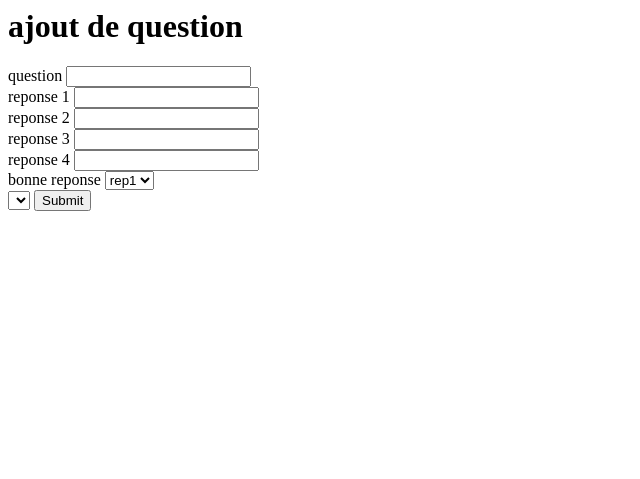
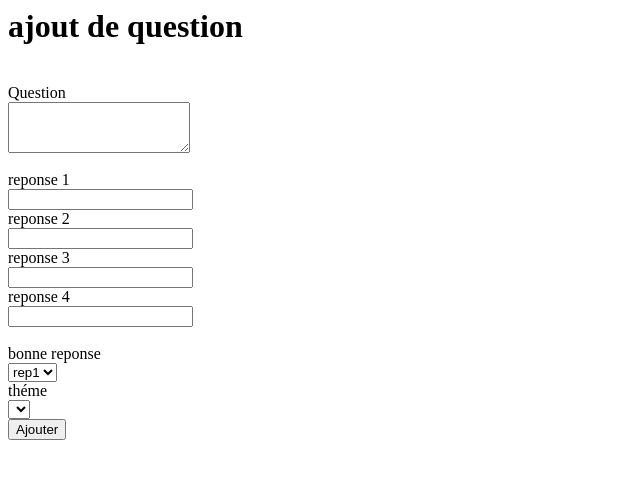
Before and after one commit to evangelion62/Quiz, a PHP site: page /view/question/addQuestion.php in a window 1280 px wide. Shown: the top 479 px of the page, without its empty margins (0-640 px from the left). Run offline with PHP 8.4, Linux system fonts and the light colour scheme; the template is opened without the code that fills it, so the values that code supplies are empty.

Commit message:
corrections vues

```diff
--- a/view/game/questcorrect.php
+++ b/view/game/questcorrect.php
@@ -8,7 +8,7 @@
 			if ($userrep == $goodrep){
 				echo '<h3><span class="glyphicon glyphicon-ok text-success" aria-hidden="true"></span> Question : '.$question->question().'</h3>';
 				echo '<p class="bg-success">';
-				echo 'Votre réponse : '.$question->$userrep();
+				echo 'Réponse correcte : '.$question->$userrep();
 				echo '</p>';
 			}else{
 				echo '<h3><span class="glyphicon glyphicon-remove text-danger" aria-hidden="true"></span> Question : '.$question->question().'</h3>';
--- a/view/question/addQuestion.php
+++ b/view/question/addQuestion.php
@@ -1,18 +1,47 @@
+<div class="jumbotron">
 	<h1>ajout de question</h1>
+	<br>
+	<form action="?controler=question&action=add" method="POST" class="form-horizontal">
+		<div class="form-group">
+			<label for="question" class="col-sm-2 control-label">Question</label>
+			<div class="col-sm-10">
+				<textarea class="form-control"  rows="3" id="question" name="question"></textarea>
+			</div>
+		</div>
+		<br>
+		<div class="form-group">
+			<label for="rep1" class="col-sm-2 control-label">reponse 1</label>
+			<div class="col-sm-10">
+				<input type="text" id="rep1" name="rep1" class="form-control">
+			</div>
+		</div>
 
-<form action="?controler=question&action=add" method="POST">
-	<label for="question">question</label>
-	<input type="text" id="question" name="question"><br>
-	<label for="rep1">reponse 1</label>
-	<input type="text" id="rep1" name="rep1"><br>
-	<label for="rep2">reponse 2</label>
-	<input type="text" id="rep2" name="rep2"><br>
-	<label for="rep3">reponse 3</label>
-	<input type="text" id="rep3" name="rep3"><br>
-	<label for="rep4">reponse 4</label>
-	<input type="text" id="rep4" name="rep4"><br>
-	<label for="rep">bonne reponse</label>
-	<select id='rep 'name="rep">
+		<div class="form-group">
+			<label for="rep2" class="col-sm-2 control-label">reponse 2</label>
+			<div class="col-sm-10">
+				<input type="text" id="rep2" name="rep2" class="form-control">
+			</div>
+			</div>
+
+		<div class="form-group">
+			<label for="rep3" class="col-sm-2 control-label">reponse 3</label>
+			<div class="col-sm-10">
+				<input type="text" id="rep3" name="rep3" class="form-control">
+			</div>
+			</div>
+
+		<div class="form-group">
+			<label for="rep4" class="col-sm-2 control-label">reponse 4</label>
+			<div class="col-sm-10">
+				<input type="text" id="rep4" name="rep4" class="form-control">
+			</div>
+		</div>
+
+		<br>
+		<div class="form-group">
+			<label for="rep" class="col-sm-2 control-label">bonne reponse</label>
+			<div class="col-sm-10">
+				<select id='rep 'name="rep" class="form-control">
 
 			    	<option value="rep1">rep1</option>
 
@@ -21,8 +50,14 @@
 			    	<option value="rep3">rep3</option>
 
 			    	<option value="rep4">rep4</option>
-	</select><br>
-	<select id='themeid' name="themeid">
+				</select>
+			</div>
+		</div>
+
+		<div class="form-group">
+			<label for="themeid" class="col-sm-2 control-label">théme</label>
+			<div class="col-sm-10">
+				<select id='themeid' name="themeid" class="form-control">
 					<?php
 						foreach ($themes as $theme) {
 					?>
@@ -31,5 +66,12 @@
 						}
 					?>
 				</select>
-	<input type="submit">
+			</div>
+		</div>
+		<div class="form-group">
+   			<div class="col-sm-offset-2 col-sm-10">
+				<input type="submit" class="btn btn-default" value="Ajouter">
+			</div>
+		</div>
 	</form>
+</div>
--- a/view/question/csvimport.php
+++ b/view/question/csvimport.php
@@ -8,8 +8,10 @@
 	}?>
 	</select>
 </div>
-<input class="btn btn-default" type="submit" value="Selectioner">
+<input class="btn btn-default" type="submit" value="Importer">
 </form>
+</div>
+<div class="jumbotron">
 <h1>Envoyé un nouveau fichier</h1>
 <form action="?controler=csv&action=upload" method="post" enctype="multipart/form-data">
 	<div class="form-group">
```
Lines whose indentation alone changed are shown as unchanged.
